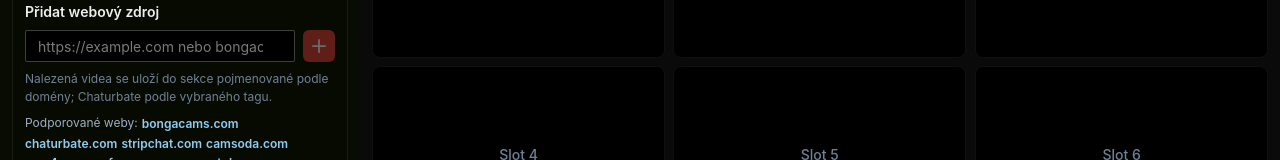
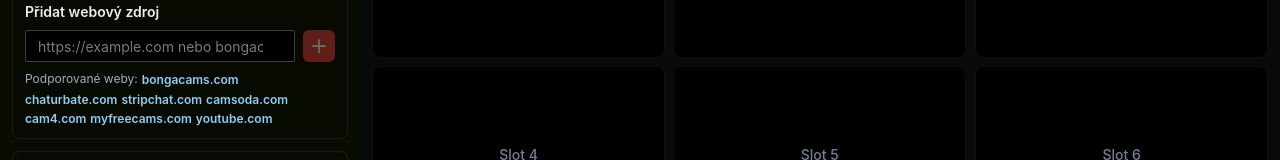
Before and after one commit to jnovec/synced-novec-online, a Next.js app: page / in a window 1280 px wide. Shown: the part 207-367 px from the top of the page. Built offline with nearby package versions, Linux system fonts and the light colour scheme.

Commit message:
Save space in source sidebar

```diff
--- a/src/components/Sidebar.tsx
+++ b/src/components/Sidebar.tsx
@@ -536,9 +536,6 @@ export const Sidebar = () => {
                 onClick={() => void handleSourceSubmit()}
               />
             </Flex>
-            <Text color="gray.500" fontSize="xs" mt="2">
-              Nalezená videa se uloží do sekce pojmenované podle domény; Chaturbate podle vybraného tagu.
-            </Text>
             {isChaturbateSource && (
               <>
                 <Flex mt="2" gap="2" alignItems="center">
```
